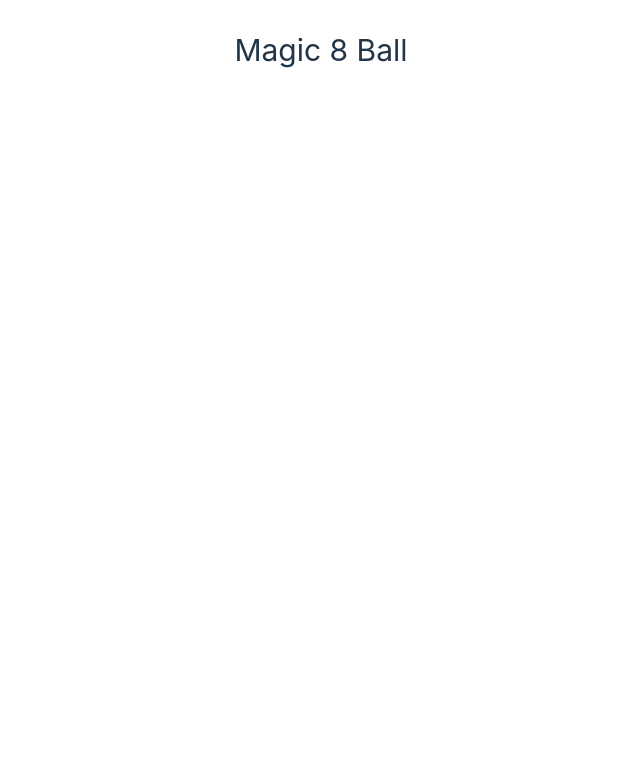
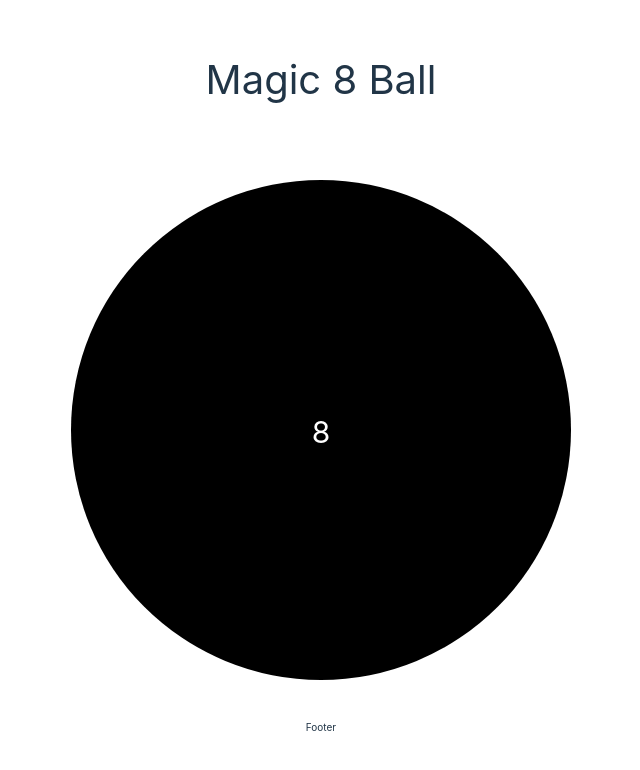
Before and after one commit to martaProsniak/magic-8-ball, a React (Vite) app: page / in a window 1280 px wide. Shown: the top 770 px of the page, without its empty margins (319-959 px from the left). Built offline with nearby package versions, Linux system fonts and the light colour scheme.

Commit message:
Ball and footer components

```diff
--- a/src/App.css
+++ b/src/App.css
@@ -1,6 +1,7 @@
 #root {
   max-width: 1280px;
   margin: 0 auto;
-  padding: 2rem;
+  padding: 0;
   text-align: center;
+  height: 100vh;
 }
--- a/src/App.tsx
+++ b/src/App.tsx
@@ -1,10 +1,14 @@
+import './App.css'
 import Header from './components/header/Header'
-import './App.css'
+import Ball from './components/ball/Ball'
+import Footer from './components/footer/Footer'
 
 function App() {
   return (
     <div className="App">
-      <Header/>
+      <Header />
+      <Ball />
+      <Footer />
     </div>
   )
 }
--- /dev/null
+++ b/src/components/ball/Ball.css
@@ -0,0 +1,42 @@
+.wrapper {
+    height: calc(100vh - 14rem - 8rem);
+    display: flex;
+    justify-content: center;
+    align-items: center;
+}
+
+.ball {
+    background-color: black;
+    color: white;
+    height: 30rem;
+    width: 30rem;
+    border-radius: 50%;
+    font-size: 3rem;
+}
+
+.eight {
+    margin-top: 13rem;
+    display: inline-block;
+}
+
+@media screen and (min-width: 425px) {
+    .ball {
+        height: 38rem;
+        width: 38rem;
+    }
+
+    .eight {
+        margin-top: 17rem;
+    }
+}
+
+@media screen and (min-width: 700px) {
+    .ball {
+        height: 50rem;
+        width: 50rem;
+    }
+
+    .eight {
+        margin-top: 23rem;
+    }
+}
--- /dev/null
+++ b/src/components/ball/Ball.tsx
@@ -0,0 +1,8 @@
+import { FC } from "react";
+import './Ball.css'
+
+const Ball: FC = () => {
+    return <div className="wrapper"><div className="ball"><span className="eight">8</span></div></div>
+}
+
+export default Ball;
--- /dev/null
+++ b/src/components/footer/Footer.css
@@ -0,0 +1,4 @@
+.footer {
+    height: 8rem;
+    text-align: center;
+}
--- /dev/null
+++ b/src/components/footer/Footer.tsx
@@ -0,0 +1,8 @@
+import { FC } from "react";
+import './Footer.css'
+
+const Footer: FC = () => {
+    return <div className="footer">Footer</div>
+}
+
+export default Footer
--- a/src/components/header/Header.css
+++ b/src/components/header/Header.css
@@ -1,3 +1,6 @@
 .logo {
-    font-size: 3rem;
+    font-size: 4rem;
+    height: 8rem;
+    padding: 4rem 1rem 2rem 1rem;
+    line-height: 8rem;
 }
--- a/src/index.css
+++ b/src/index.css
@@ -1,3 +1,8 @@
+body {
+  margin: 0;
+  padding: 0;
+}
+
 :root {
   font-family: Inter, system-ui, Avenir, Helvetica, Arial, sans-serif;
   line-height: 1.5;
```
